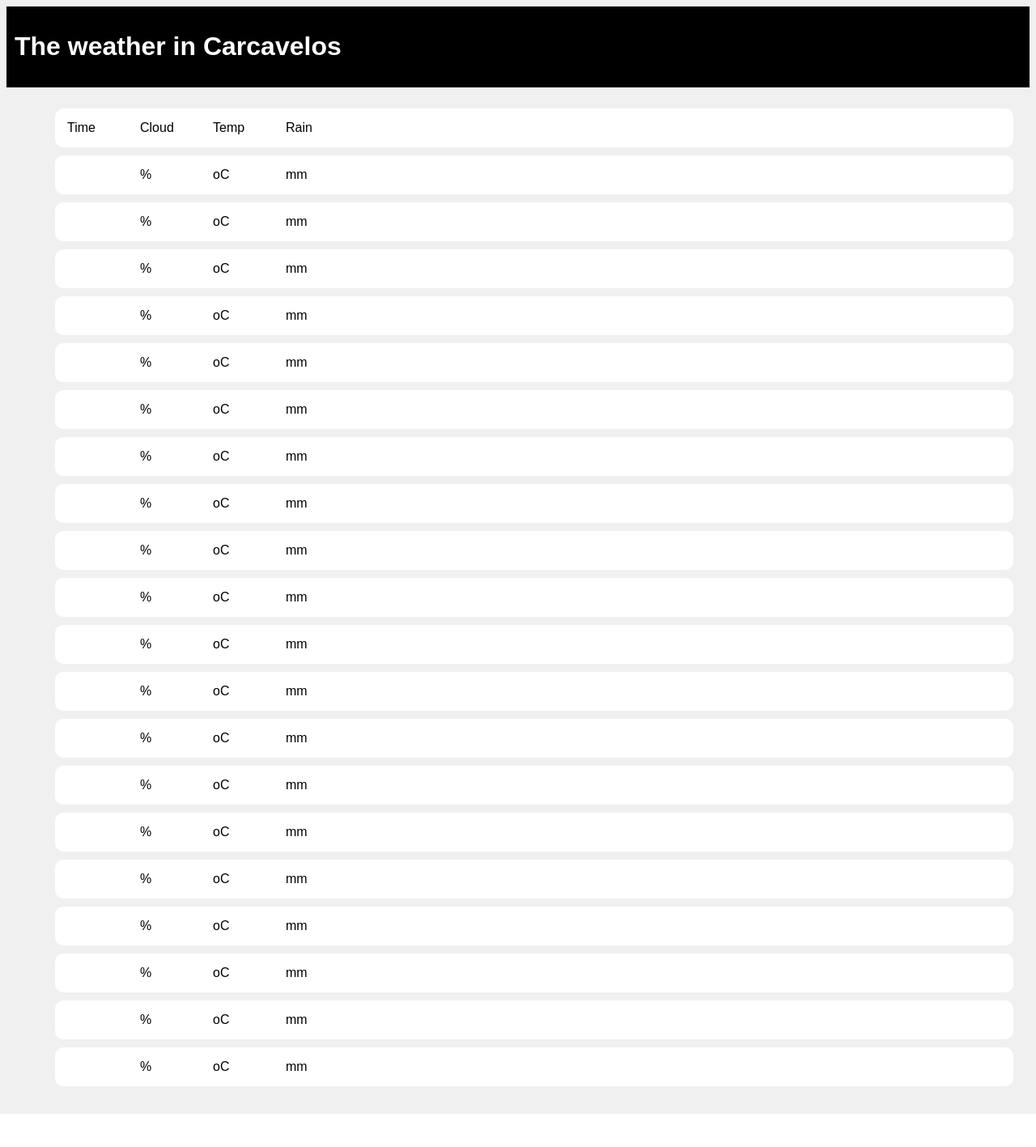
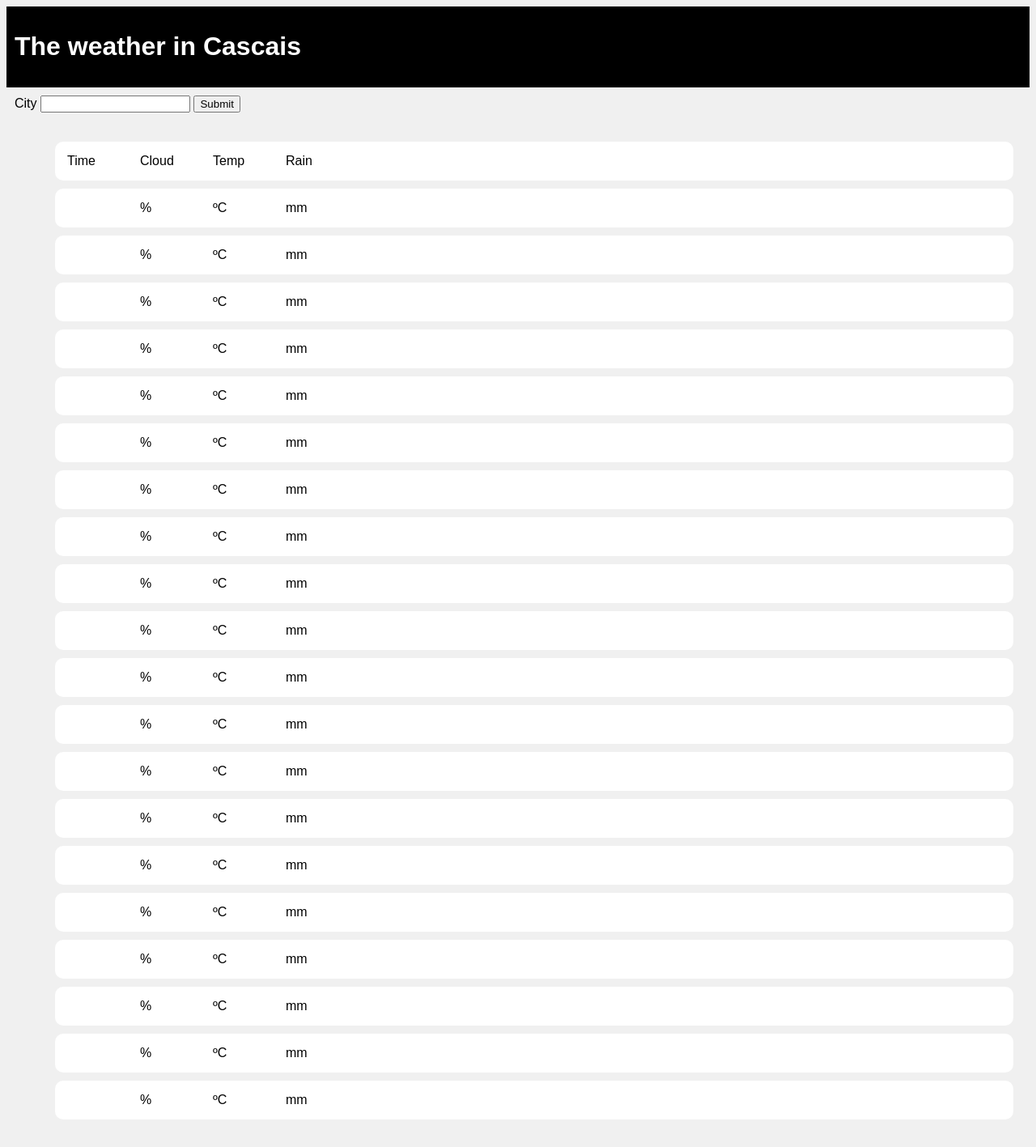
Before and after one commit to costaseco/wcc2025-2, a Flask app: page / in a window 1280 px wide. Shown: the whole page at 81% size. Before the commit the page ends 1376 px from the top, so only its background shows below. Run offline with Flask 3, Linux system fonts and the light colour scheme; data that the repository does not hold is empty.

Commit message:
Added a form and city to location search

```diff
--- a/app.py
+++ b/app.py
@@ -1,13 +1,24 @@
 import requests
-from flask import Flask, render_template
+from flask import Flask, render_template, request
 
 app = Flask(__name__)
 
 
-@app.route('/')
+@app.route('/', methods=['GET'])
 def index():
-    data = get_weather()
-    return render_template('index.html', weather=data)
+    city = 'Cascais'
+    data = get_weather_by_location(city)
+    return render_template('index.html', city=city, weather=data)
+
+@app.route('/', methods=['POST'])
+def index_post():
+    city = request.form['city']
+    return index_by_city(city)
+
+@app.route('/weather/<city>')
+def index_by_city(city):
+    data = get_weather_by_location(city)
+    return render_template('index.html', city=city, weather=data)
 
 def get_weather():
     url = 'https://api.open-meteo.com/v1/forecast?latitude=38.67&longitude=-9.32&current_weather=true&hourly=precipitation,cloudcover,winddirection_10m,apparent_temperature,temperature_2m,relativehumidity_2m,windspeed_10m'
@@ -16,5 +27,31 @@ def get_weather():
     print(data)
     return data['hourly']
 
+def get_location(city):
+    headers = {
+        "User-Agent": "SampleWeatherApp/1.0 (joao.seco@fct.unl.pt)"
+    }
+
+    response = requests.get(f"https://nominatim.openstreetmap.org/search?q={city}&format=json", headers=headers)
+
+    if response.status_code == 200:
+        data = response.json()
+        print(data)
+        lattitude = (float(data[0]['boundingbox'][0]) + float(data[0]['boundingbox'][1])) / 2
+        longitude = (float(data[0]['boundingbox'][2]) + float(data[0]['boundingbox'][3])) / 2
+        print(lattitude, longitude)
+        return lattitude, longitude
+    else:
+        print(f"Error {response.status_code}: {response.text}")
+
+
+def get_weather_by_location(city):
+    lattitude, longitude = get_location(city)
+    url = f'https://api.open-meteo.com/v1/forecast?latitude={lattitude}&longitude={longitude}&current_weather=true&hourly=precipitation,cloudcover,winddirection_10m,apparent_temperature,temperature_2m,relativehumidity_2m,windspeed_10m'
+    response = requests.get(url)
+    data = response.json()
+    print(data)
+    return data['hourly']
+
 if __name__ == '__main__':
     app.run()
--- a/templates/index.html
+++ b/templates/index.html
@@ -8,9 +8,16 @@
 <body>
 <header>
     <h1>
-        The weather in Carcavelos
+        The weather in {{ city }}
     </h1>
 </header>
+<section>
+    <form action="/" method="post">
+        <label for="city">City</label>
+        <input type="text" id="city" name="city">
+        <input type="submit" value="Submit">
+    </form>
+</section>
 <section>
     <ul id="hourlines">
         <li class="hourheader">
@@ -24,7 +31,7 @@
         <li class="houritem">
             <div>{{ weather['time'][idx][11:] }}</div>
             <div>{{ weather['cloudcover'][idx] }}%</div>
-            <div>{{ weather['temperature_2m'][idx] }}oC</div>
+            <div>{{ weather['temperature_2m'][idx] }} ºC</div>
             <div>{{ weather['precipitation'][idx] }}mm</div>
         </li>
         {% endfor %}
```
